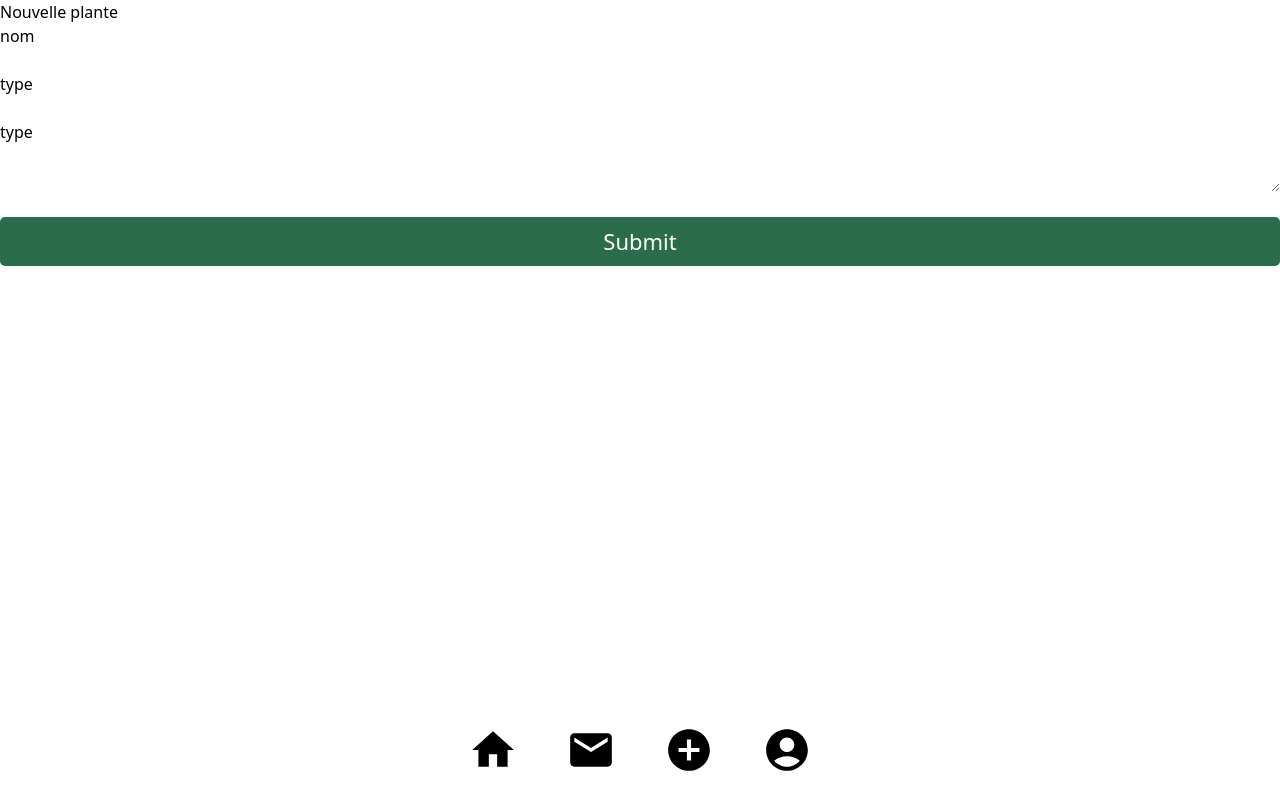
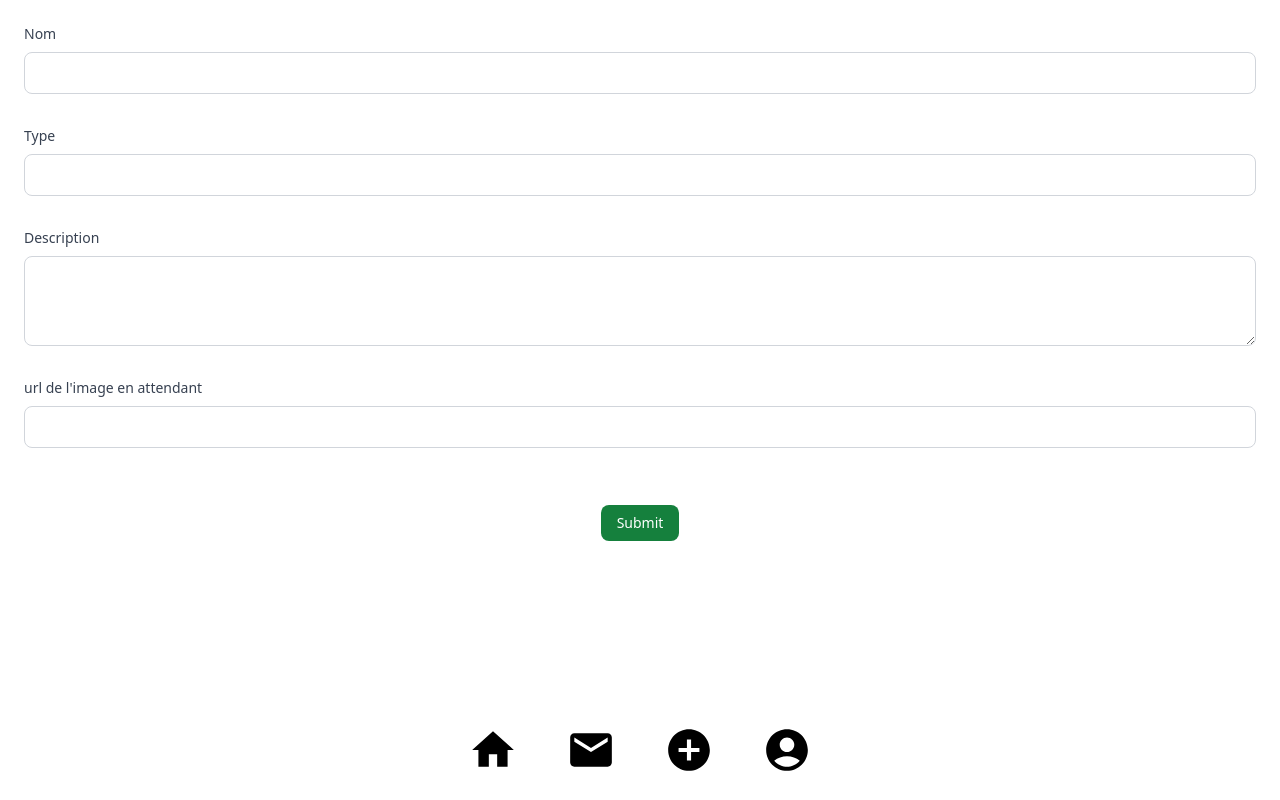
Before and after one commit to pcazin/arosaje-desktop, a React (Create React App) app: page /plant/new in a window 1280 px wide. Built offline with nearby package versions, Linux system fonts and the light colour scheme; sample sign-in values are in the browser's storage; a web font is replaced by a local one.

Commit message:
requete post creation de plante Erreur 422 unprocessable entity but works at least

```diff
--- a/src/Pages/NewPlantPage/index.tsx
+++ b/src/Pages/NewPlantPage/index.tsx
@@ -1,8 +1,10 @@
 import React, { useState } from "react";
+import PlanteService from "../../services/PlanteService";
+import { useNavigate } from "react-router-dom";
 
-export default function NewPlantPage() {
+/*export default function NewPlantPage() {
 
-    /* const [pictureAsPreview, setPictureAsPreview] = useState<string>();
+    const [pictureAsPreview, setPictureAsPreview] = useState<string>();
     const [pictureAsFile, setPictureAsFile] = useState()
 
     const handleChange = (e: React.ChangeEvent<HTMLInputElement>) => {
@@ -13,13 +15,13 @@ export default function NewPlantPage() {
     const submit = () => {
         const formData = new FormData();
         formData.append("file", )
-    } */
+    }
 
     return (
         <div className="flex flex-col h-full">
             <p>Nouvelle plante</p>
-            {/* <input type="file" onChange={handleChange} className="appearance-none" />
-            <img src={pictureAsPreview} /> */}
+            <input type="file" onChange={handleChange} className="appearance-none" />
+            <img src={pictureAsPreview} />
 
             <p>nom</p>
             <input type="text" />
@@ -35,4 +37,194 @@ export default function NewPlantPage() {
         </div>
 
     );
-}
+} */
+
+/* type Plant = {
+    name: string;
+    type: string;
+    description: string;
+    imageUrl: string;
+  };
+
+  type NewPlantPageProps = {
+    onSubmit: (newPlant: Plant) => void;
+  };
+   */
+const NewPlantPage: React.FC = () => {
+    const [name, setName] = useState<string>("");
+    const [type, setType] = useState<string>("");
+    const [description, setDescription] = useState<string>("");
+    const [imageUrl, setImageUrl] = useState<string>("");
+    const [imagePreviewUrl, setImagePreviewUrl] = useState<string>("");
+    const navigate = useNavigate()
+
+    const onSubmit = async (
+        name: string,
+        type: string,
+        description: string,
+        imageUrl: string
+    ) => {
+        /* const data = {
+            name: "string",
+            type: "string",
+            description: "string",
+            latitude: "string",
+            longitude: "string",
+            photo: "string",
+            user_id: 0,
+        }; */
+        const latitude = "43.566700";
+        const longitude = "1.450200";
+
+        await PlanteService.newPlant(name, type, description, imageUrl, latitude, longitude).then((_res) => {
+            alert("c bon")
+            navigate("/")
+        }
+        ).catch(alert)
+    };
+
+    const handleSubmit = (event: React.FormEvent<HTMLFormElement>) => {
+        event.preventDefault();
+        if (!name || !type || !description || !imageUrl) {
+            return;
+        }
+        onSubmit(name, type, description, imageUrl);
+    };
+
+    const handleImageChange = (event: React.ChangeEvent<HTMLInputElement>) => {
+        /* const file = event.target.files![0];
+      const reader = new FileReader();
+
+      reader.onloadend = () => {
+        setImagePreviewUrl(reader.result as string);
+        setImageUrl(file);
+      };
+
+      reader.readAsDataURL(file); */
+        setImageUrl(event.target.value);
+    };
+
+    const handleNameChange = (event: React.ChangeEvent<HTMLInputElement>) => {
+        setName(event.target.value);
+    };
+
+    const handleTypeChange = (event: React.ChangeEvent<HTMLInputElement>) => {
+        setType(event.target.value);
+    };
+
+    const handleDescriptionChange = (
+        event: React.ChangeEvent<HTMLTextAreaElement>
+    ) => {
+        setDescription(event.target.value);
+    };
+
+    return (
+        <div className="p-6">
+            <form onSubmit={handleSubmit} className="space-y-6">
+                <div className="flex flex-col">
+                    <label
+                        htmlFor="nom"
+                        className="text-sm font-medium text-gray-700 mb-2"
+                    >
+                        Nom
+                    </label>
+                    <input
+                        type="text"
+                        name="nom"
+                        id="nom"
+                        required
+                        value={name}
+                        onChange={handleNameChange}
+                        className="border border-gray-300 rounded-lg py-2 px-4 mb-2 focus:outline-none focus:ring focus:ring-green-700"
+                        autoComplete="off"
+                    />
+                </div>
+                <div className="flex flex-col">
+                    <label
+                        htmlFor="type"
+                        className="text-sm font-medium text-gray-700 mb-2"
+                    >
+                        Type
+                    </label>
+                    <input
+                        type="text"
+                        name="type"
+                        id="type"
+                        required
+                        value={type}
+                        onChange={handleTypeChange}
+                        className="border border-gray-300 rounded-lg py-2 px-4 mb-2 focus:outline-none focus:ring focus:ring-green-700"
+                        autoComplete="off"
+                    />
+                </div>
+                <div className="flex flex-col">
+                    <label
+                        htmlFor="description"
+                        className="text-sm font-medium text-gray-700 mb-2"
+                    >
+                        Description
+                    </label>
+                    <textarea
+                        name="description"
+                        id="description"
+                        rows={3}
+                        required
+                        value={description}
+                        onChange={handleDescriptionChange}
+                        className="border border-gray-300 rounded-lg py-2 px-4 mb-2 focus:outline-none focus:ring focus:ring-green-700"
+                        autoComplete="off"
+                    ></textarea>
+                </div>
+                <div className="flex flex-col">
+                    {/* <label
+              htmlFor="image"
+              className="text-sm font-medium text-gray-700 mb-2"
+            >
+              Image
+            </label>
+            <input
+              type="file"
+              name="image"
+              id="image"
+              required
+              accept="image/*"
+              onChange={handleImageChange}
+              className="py-2 px-4 mb-2 focus:outline-none focus:ring focus:ring-green-500"
+            /> */}
+                    <label
+                        htmlFor="nom"
+                        className="text-sm font-medium text-gray-700 mb-2"
+                    >
+                        url de l'image en attendant
+                    </label>
+                    <input
+                        type="text"
+                        name="url"
+                        id="url"
+                        required
+                        value={imageUrl}
+                        onChange={handleImageChange}
+                        className="border border-gray-300 rounded-lg py-2 px-4 mb-2 focus:outline-none focus:ring focus:ring-green-700"
+                    />
+                </div>
+                {imagePreviewUrl && (
+                    <img
+                        src={imagePreviewUrl}
+                        alt="Plant preview"
+                        className="w-32"
+                    />
+                )}
+                <div className="flex justify-center">
+                    <button
+                        type="submit"
+                        className="bg-green-700 text-white rounded-lg py-2 px-4 text-sm font-medium focus:outline-none focus:ring focus:ring-green-700"
+                    >
+                        Submit
+                    </button>
+                </div>
+            </form>
+        </div>
+    );
+};
+
+export default NewPlantPage;
--- a/src/Services/AuthHeader.ts
+++ b/src/Services/AuthHeader.ts
@@ -5,7 +5,7 @@ export default function getHeaders(): AxiosRequestConfig {
   return {
     headers: {
       'Content-Type': 'application/json',
-      'access_token': localStorage.getItem('token') || null
+      'Authorization': "Bearer " + localStorage.getItem('token')
     }
   };
 }
--- a/src/Services/AuthService.ts
+++ b/src/Services/AuthService.ts
@@ -14,8 +14,15 @@ export default class AuthService {
     return axios
       .post(API_URL + "/user/login", data, getHeaders())
       .then(response => {
-        localStorage.setItem("token", JSON.stringify(response.data.token.access_token));
-        localStorage.setItem("user", JSON.stringify(response.data.user));
+
+        const token = JSON.stringify(response.data.token.access_token)
+        const user = JSON.stringify(response.data.user)
+
+        console.log(token)
+
+        localStorage.setItem("token", JSON.parse(token));
+        localStorage.setItem("user", user);
+
         return response.data
       })
       .catch((error) => {
--- a/src/Services/PlanteService.ts
+++ b/src/Services/PlanteService.ts
@@ -1,63 +1,81 @@
-import axios from 'axios';
-import authHeaders from './AuthHeader';
-import authService from './AuthService';
-import { UserProps } from '../shared/UserProps';
-import { PostProps } from '../shared/PostProps';
-import getHeaders from './AuthHeader';
+import axios from "axios";
+import authHeaders from "./AuthHeader";
+import authService from "./AuthService";
+import { UserProps } from "../shared/UserProps";
+import { PostProps } from "../shared/PostProps";
+import getHeaders from "./AuthHeader";
 
-const API_URL = 'http://127.0.0.1:8000';
+const API_URL = "http://127.0.0.1:8000";
 
 export default class PlanteService {
-
-  static getFeed(): Promise<any> {
-    return axios.get(API_URL + '/plants?skip=0&limit=100', getHeaders());
+    static async getFeed(): Promise<any> {
+        return axios.get(API_URL + "/plants?skip=0&limit=100", getHeaders());
     }
 
-  static newPlant(nom: string, type: string, description: string, photo: string) {
+    static async newPlant(
+        nom: string,
+        type: string,
+        description: string,
+        photo: string,
+        latitude: string,
+        longitude: string
+    ): Promise<any> {
+        const currentUser: null | UserProps = authService.getCurrentUser();
 
-    const currentUser : null | UserProps = authService.getCurrentUser()
-
-    if(currentUser === null) {
-      throw new Error("No user in getCurrentUser")
+        if (currentUser === null) {
+            throw new Error("No user in getCurrentUser");
         }
 
-    axios.post(API_URL + "new", { headers: authHeaders(), body: {
-      nom: nom,
+        return axios.post(API_URL + "/plants", {
+            name: nom,
             type: type,
             description: description,
+            latitude: latitude,
+            longitude: longitude,
             photo: photo,
-      user_id: currentUser.id
-    } })
+            user_id: currentUser.id,
+        }, {
+            headers: {
+                'Authorization': "Bearer " + localStorage.getItem('token')
+            }
+        });
     }
 
-  static deletePlant(plant_id: number) {
+    static async deletePlant(plant_id: number) {
+        const currentUser: null | UserProps = authService.getCurrentUser();
 
-    const currentUser : null | UserProps = authService.getCurrentUser()
-
-    if(!currentUser) {
-      throw new Error("No user in getCurrentUser")
+        if (!currentUser) {
+            throw new Error("No user in getCurrentUser");
         }
 
-    axios.delete(`${API_URL}/delete/${plant_id}`, getHeaders())
+        axios.delete(`${API_URL}/delete/${plant_id}`, getHeaders());
     }
 
-  static updatePlant(plant_id: number, nom: string, type: string, description: string, photo: string) {
+    static async updatePlant(
+        plant_id: number,
+        nom: string,
+        type: string,
+        description: string,
+        photo: string
+    ) {
+        const currentUser: null | UserProps = authService.getCurrentUser();
 
-    const currentUser : null | UserProps = authService.getCurrentUser()
-
-    if(currentUser === null) {
-      throw new Error("No user in getCurrentUser")
+        if (currentUser === null) {
+            throw new Error("No user in getCurrentUser");
         }
 
-    axios.put(API_URL + "new", { headers: authHeaders(), data: {
+        axios.put(API_URL + "new", {
+            headers: authHeaders(),
+            data: {
                 body: {
                     plant_id: plant_id,
                     nom: nom,
                     type: type,
                     description: description,
                     photo: photo,
-        user_id: currentUser.id
-      }
-    } })
+                    user_id: currentUser.id,
+                },
+            },
+        });
     }
 }
```
Lines whose indentation alone changed are shown as unchanged.
